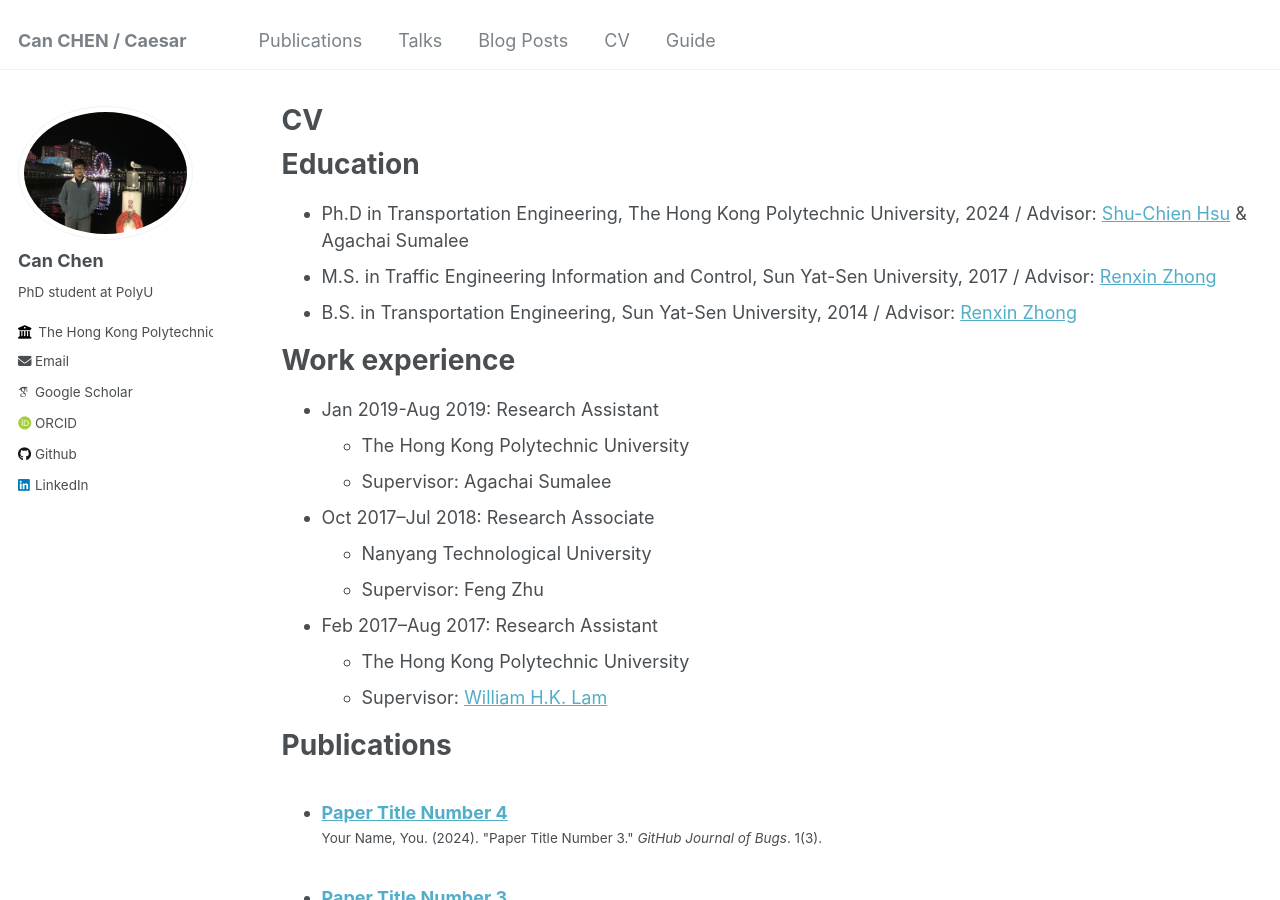
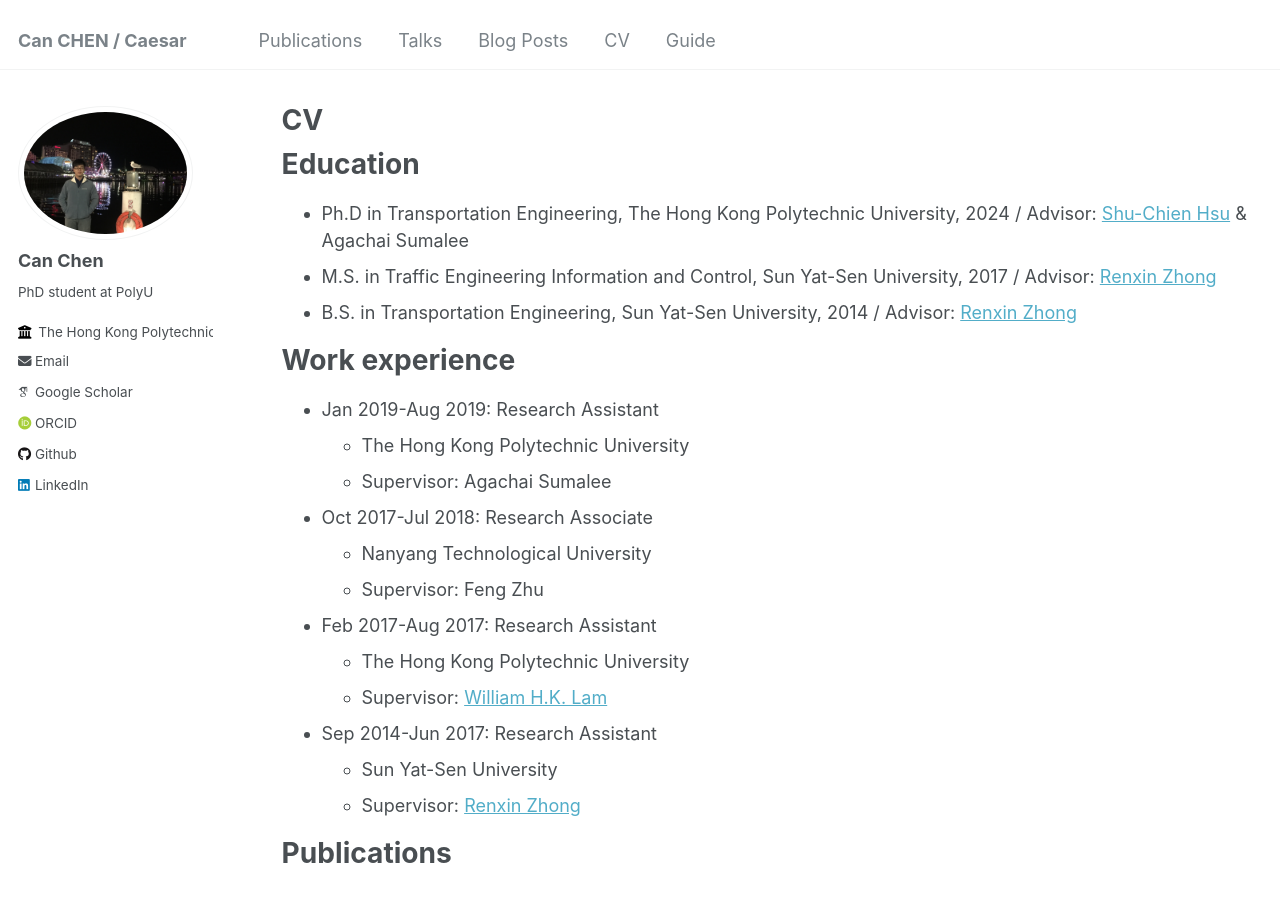
Before and after one commit to CanChen-Caesar/CanChen-Caesar.github.io, a Jekyll site: the page built from _pages/cv.md, in a window 1280 px wide and 900 px high. Built offline with Jekyll 4.4.1, drawn with Linux system fonts in a browser that asks for light colours; some web fonts are replaced.

Commit message:
Update cv.md

```diff
--- a/_pages/cv.md
+++ b/_pages/cv.md
@@ -21,13 +21,17 @@ Work experience
   * The Hong Kong Polytechnic University
   * Supervisor: Agachai Sumalee
 
-* Oct 2017--Jul 2018: Research Associate
+* Oct 2017-Jul 2018: Research Associate
   * Nanyang Technological University
   * Supervisor: Feng Zhu
 
-* Feb 2017--Aug 2017: Research Assistant
+* Feb 2017-Aug 2017: Research Assistant
   * The Hong Kong Polytechnic University
   * Supervisor: [William H.K. Lam](https://www.polyu.edu.hk/cee/~cehklam/)
+
+* Sep 2014-Jun 2017: Research Assistant
+  * Sun Yat-Sen University
+  * Supervisor: [Renxin Zhong](https://www.labxing.com/-1159)
 
 Publications
 ======
```
